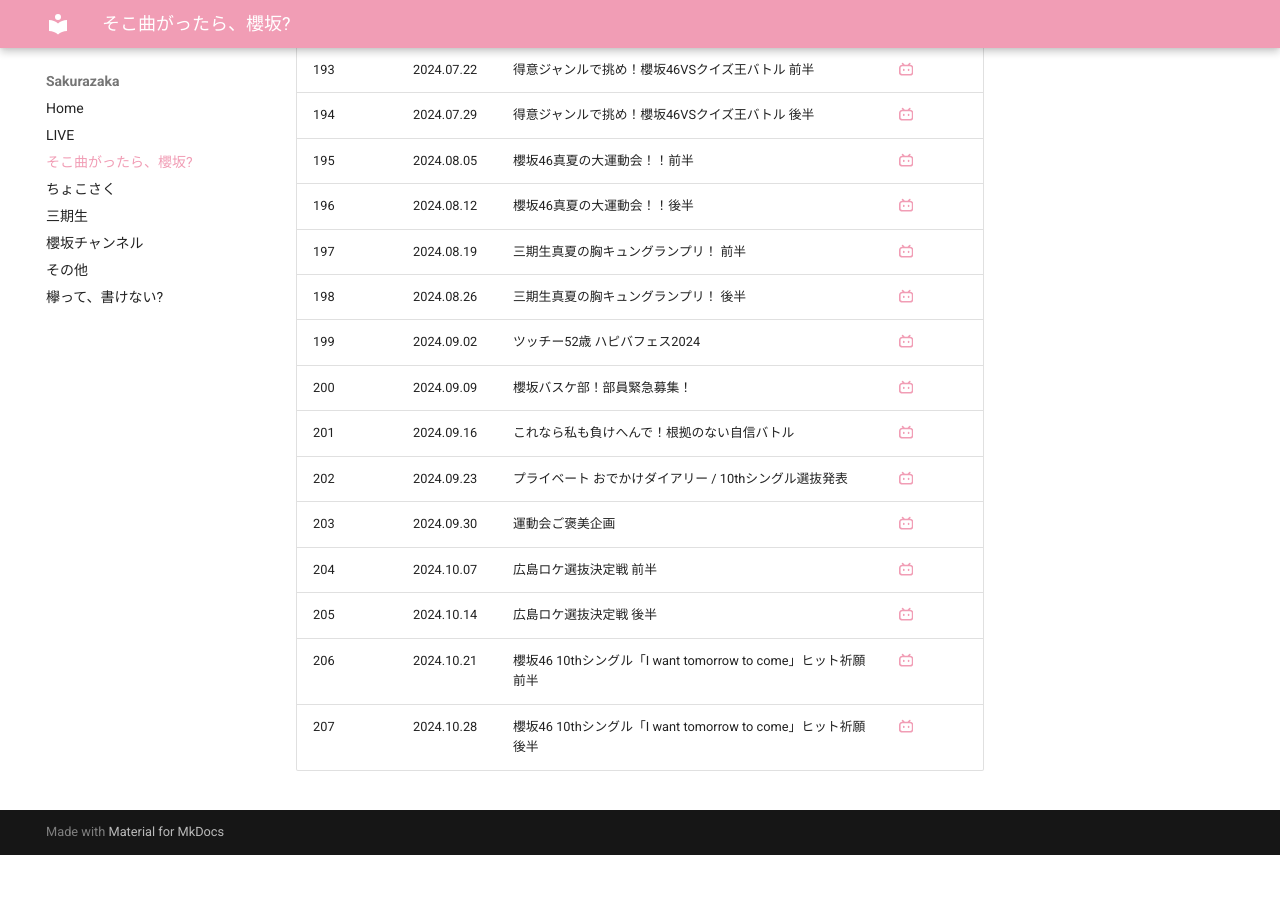
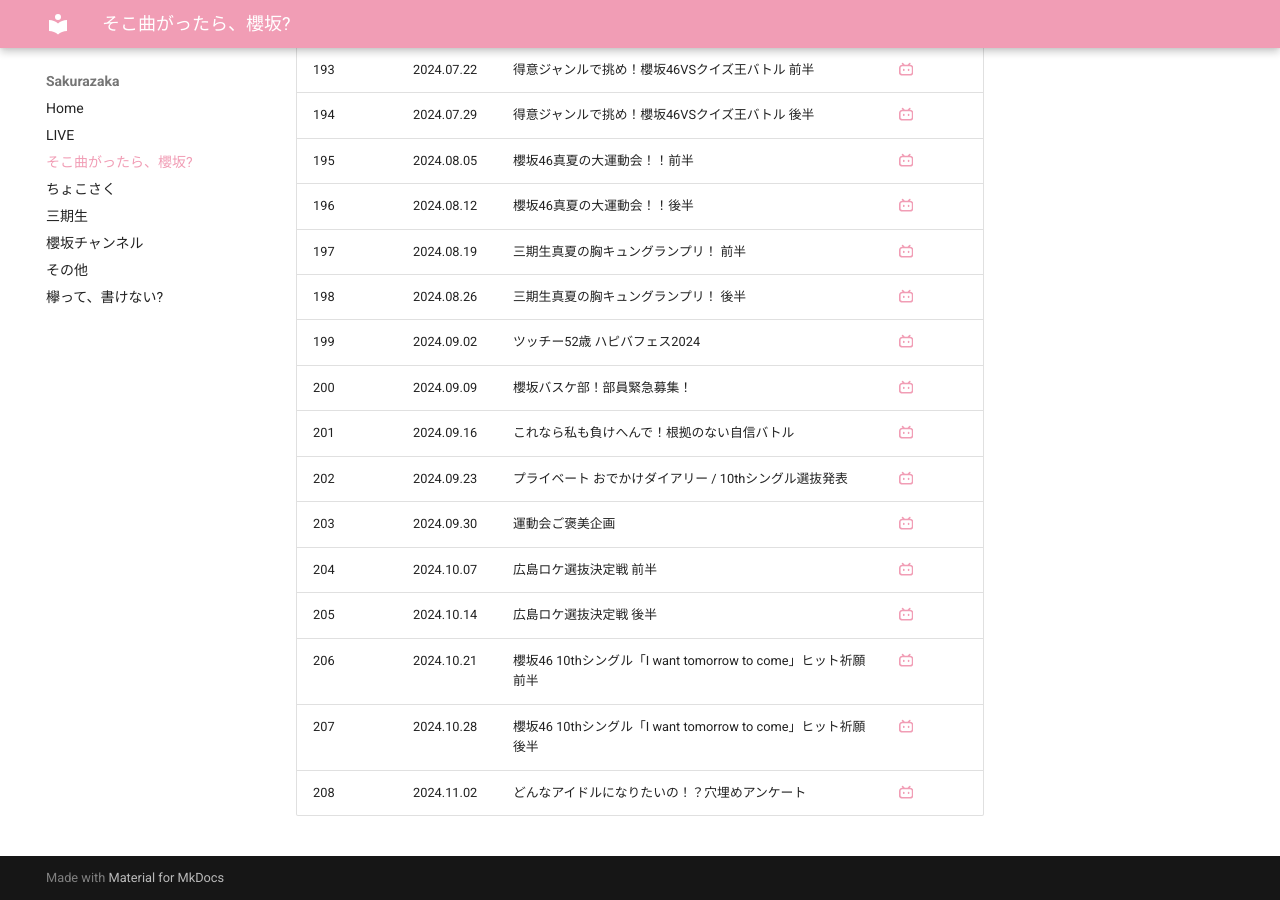
Before and after one commit to aki-192/sakura, an MkDocs documentation site: the page built from docs/sokosaku.md, in a window 1280 px wide and 900 px high, scrolled down 9195 px. Built offline with MkDocs 1.6.1 and Material for MkDocs 9.7.7, drawn with Linux system fonts in a browser that asks for light colours; before the commit the page ends 10050 px from its top, so only the background shows below that.

Commit message:
Update sokosaku.md

```diff
--- a/docs/sokosaku.md
+++ b/docs/sokosaku.md
@@ -213,3 +213,4 @@ title: そこ曲がったら、櫻坂?
 | 205 | 2024.10.14 | 広島ロケ選抜決定戦 後半 | [:simple-bilibili:](https://www.bilibili.com/video/BV19VmTYPE4G/) |
 | 206 | 2024.10.21 | 櫻坂46 10thシングル「I want tomorrow to come」ヒット祈願 前半 | [:simple-bilibili:](https://www.bilibili.com/video/BV1jqyxYSEL4/) |
 | 207 | 2024.10.28 | 櫻坂46 10thシングル「I want tomorrow to come」ヒット祈願 後半 |  [:simple-bilibili:](https://www.bilibili.com/video/BV1C9SnYcE1t/) |
+| 208 | 2024.11.02 | どんなアイドルになりたいの！？穴埋めアンケート | [:simple-bilibili:](https://www.bilibili.com/video/BV14KDLYQEpW/) |
```
